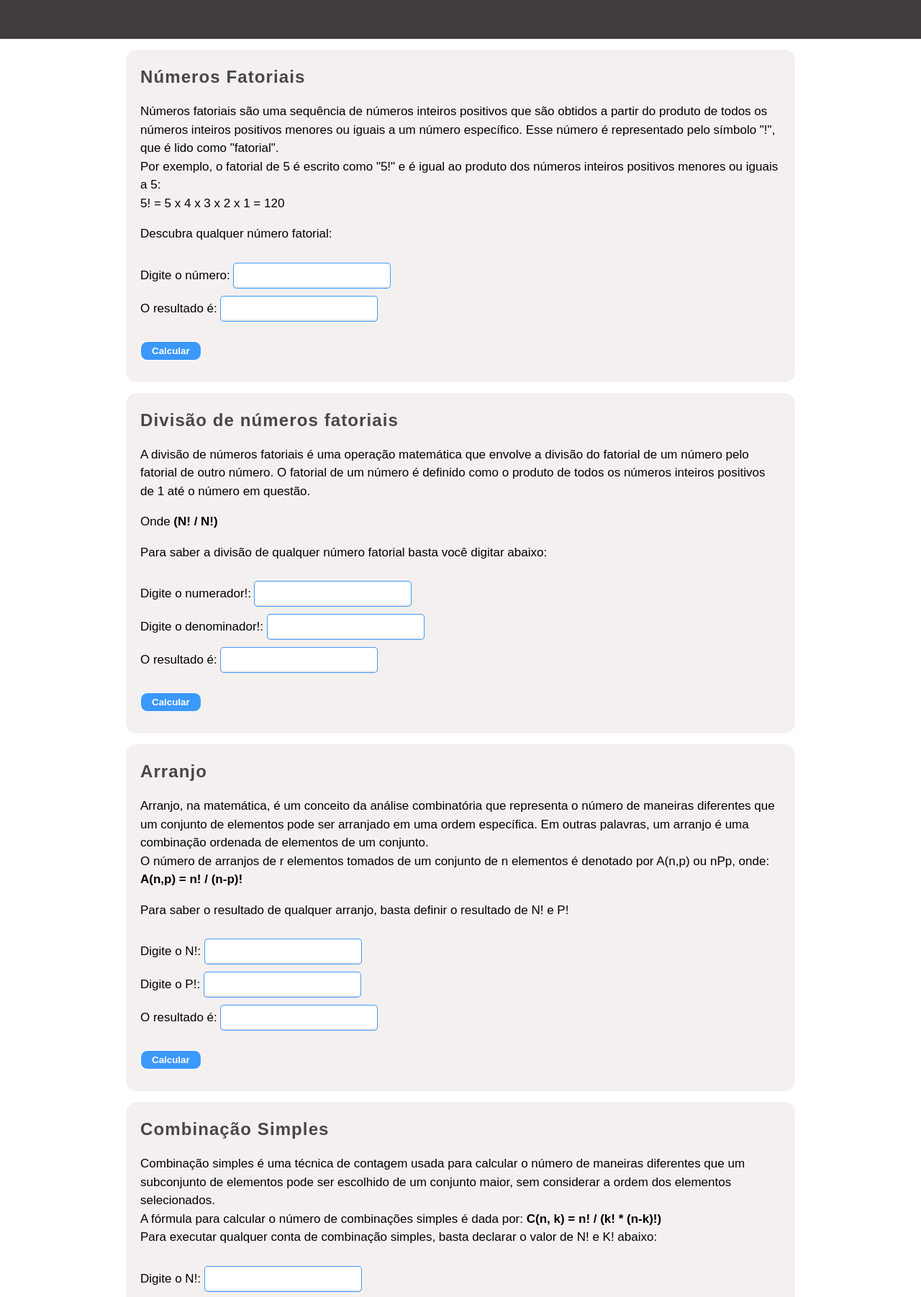
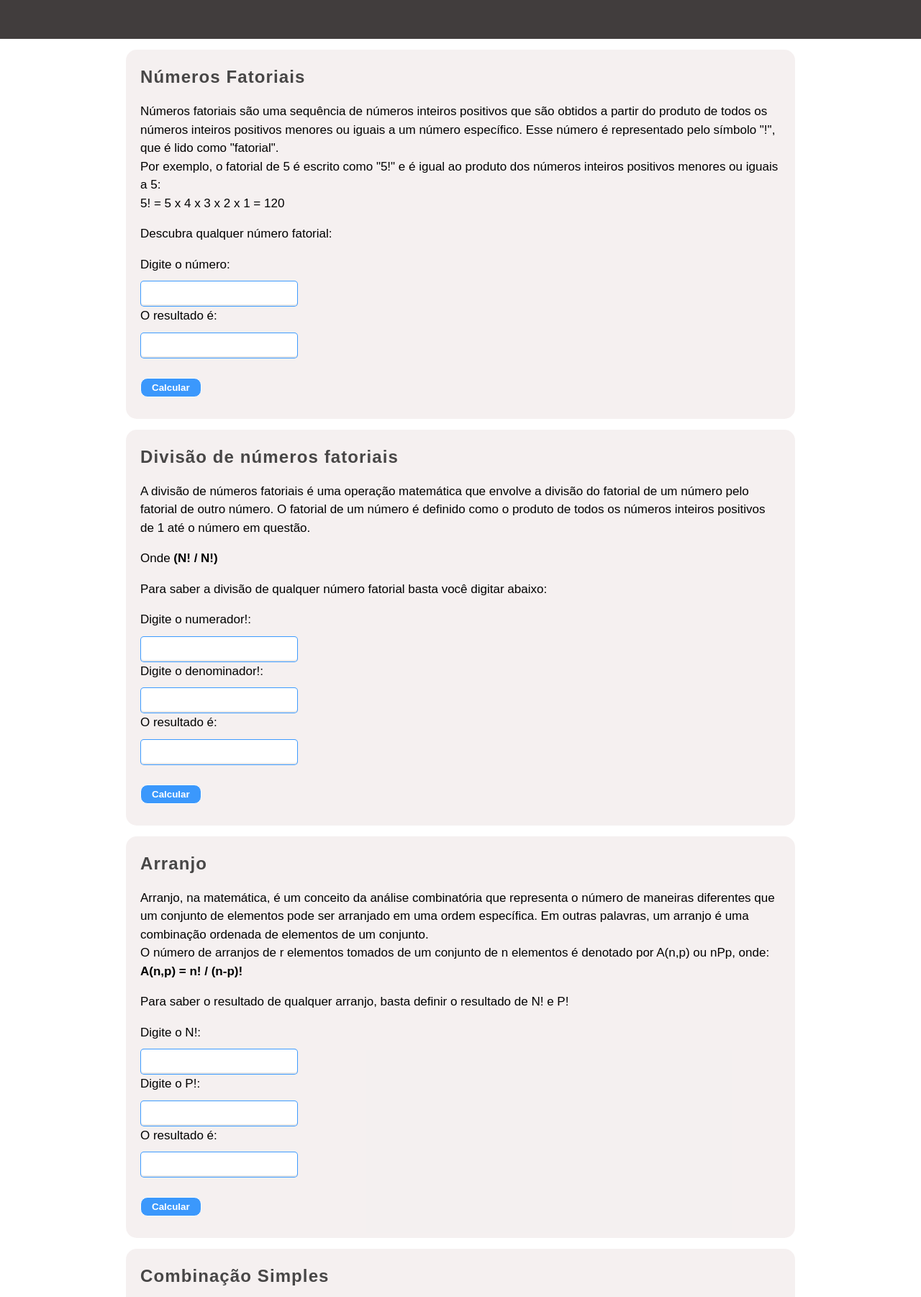
Before and after one commit to kaykyveiga/calculadora-analise-combinatoria, a plain HTML site: page index.html in a window 1280 px wide. Shown: the part 66-1868 px from the top of the page at 72% size. Drawn offline with Linux system fonts and the light colour scheme.

Commit message:
calculadora análise combinatória

```diff
--- a/index.html
+++ b/index.html
@@ -31,9 +31,9 @@
             </p>
             <p>Descubra qualquer número fatorial:</p>
 
-            <label for="n1">Digite o número:</label>
+            <label for="n1">Digite o número:</label> <br>
             <input type="text" name="num1" id="n1"><br>
-            <label for="resultado">O resultado é:</label>
+            <label for="resultado">O resultado é:</label> <br>
             <input type="text" name="resultado" id="resultado" disabled> <br>
             <p id="mensagemFatorial"></p>
 
@@ -51,11 +51,11 @@
             <p>
                 Para saber a divisão de qualquer número fatorial basta você digitar abaixo:
             </p>
-            <label for="numerador">Digite o numerador!:</label>
+            <label for="numerador">Digite o numerador!:</label> <br>
             <input type="text" name="numerador" id="numerador"> <br>
-            <label for="denominador">Digite o denominador!:</label>
+            <label for="denominador">Digite o denominador!:</label> <br>
             <input type="text" name="denominador" id="denominador"> <br>
-            <label for="resultadoDivisaoFatorial">O resultado é:</label>
+            <label for="resultadoDivisaoFatorial">O resultado é:</label> <br>
             <input type="text" name="resultadoDivisaoFatorial" id="resultadoDivisaoFatorial" disabled> <br>
             <p id="mensagemDivisaoFatorial"></p>
             <button class="button" onclick="calcularDivisaoFatorial()">Calcular</button>
@@ -73,11 +73,11 @@
                 <strong>A(n,p) = n! / (n-p)!</strong>
             </p>
             <p>Para saber o resultado de qualquer arranjo, basta definir o resultado de N! e P!</p>
-            <label for="n!">Digite o N!:</label>
+            <label for="n!">Digite o N!:</label> <br>
             <input type="text" name="n!" id="n!"> <br>
-            <label for="p!">Digite o P!:</label>
+            <label for="p!">Digite o P!:</label> <br>
             <input type="text" name="p!" id="p!"> <br>
-            <label for="resultadoArranjo">O resultado é:</label>
+            <label for="resultadoArranjo">O resultado é:</label> <br>
             <input disabled type="text" name="resultadoArranjo" id="resultadoArranjo"> <br>
             <p id="mensagemArranjo"></p>
             <button class="button" onclick="calcularArranjo()">Calcular</button>
@@ -92,11 +92,11 @@
                 <strong>C(n, k) = n! / (k! * (n-k)!)</strong> <br>
                 Para executar qualquer conta de combinação simples, basta declarar o valor de N! e K! abaixo:
             </p>
-            <label for="N!">Digite o N!:</label>
+            <label for="N!">Digite o N!:</label> <br>
             <input type="text" name="N!" id="N!"> <br>
-            <label for="k!">Digite o K!:</label>
+            <label for="k!">Digite o K!:</label> <br>
             <input type="text" name="k!" id="k!"> <br>
-            <label for="resultadoCombinacao">O resultado é:</label>
+            <label for="resultadoCombinacao">O resultado é:</label> <br>
             <input type="text" name="resultadoCombinacao" id="resultadoCombinacao" disabled> <br>
             <p id="mensagemCombinacao"></p>
             <button class="button" onclick="calcularCombinacao()">Calcular</button>
@@ -104,7 +104,7 @@
 
 
     </div>
-    <footer>Desenvolvido por Kayky Veiga <br>
+    <footer>Desenvolvido por Kayky Veiga</footer>
 
 </body>
 
```
